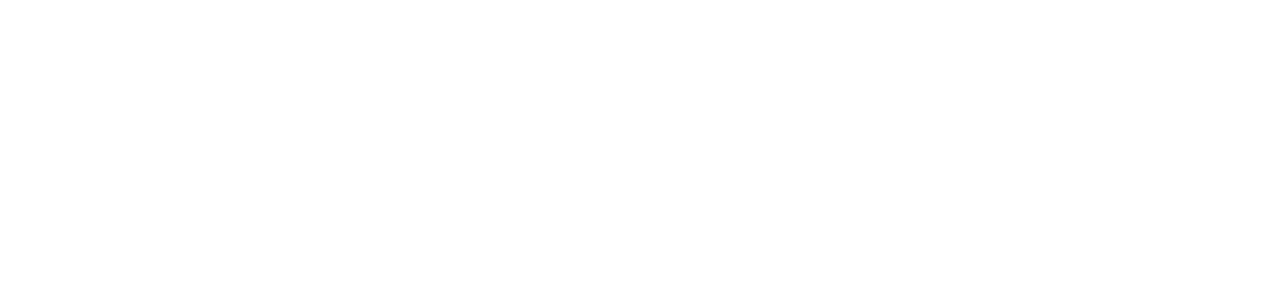
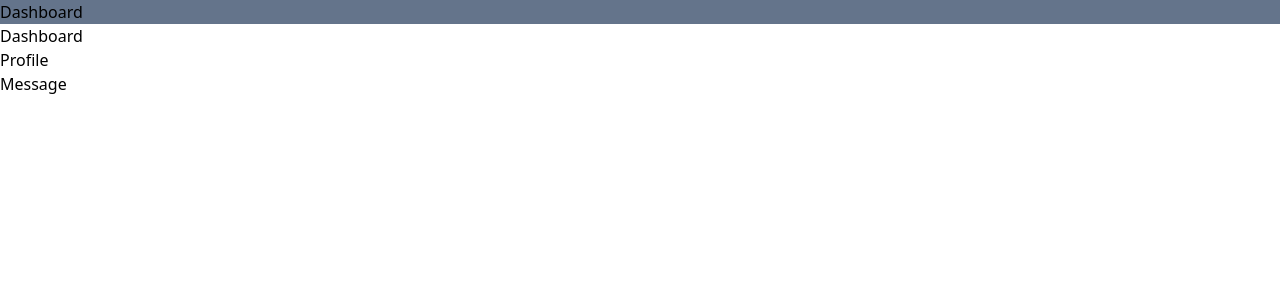
Before and after one commit to muhislah/portfolio, a React (Vite) app: page /#/ in a window 1280 px wide. Shown: the top 300 px of the page. Built offline with nearby package versions, Linux system fonts and the light colour scheme.

Commit message:
change everithing

```diff
--- a/package.json
+++ b/package.json
@@ -1,5 +1,4 @@
 {
-  "homepage": "https://muhislah.github.io/portfolio",
   "name": "react-vite",
   "private": true,
   "version": "0.0.0",
@@ -12,6 +11,7 @@
     "deploy": "gh-pages -d dist"
   },
   "dependencies": {
+    "dotenv": "^16.0.3",
     "react": "^18.2.0",
     "react-dom": "^18.2.0",
     "react-router-dom": "^6.4.5"
--- a/src/App.tsx
+++ b/src/App.tsx
@@ -6,15 +6,12 @@ import Message from './pages/Message'
 import Profile from './pages/Profile'
 
 const routes = [
-	{ path: '/', element: <Dashboard /> },
-	{ path: '/profile', element: <Profile /> },
-	{ path: '/message', element: <Message /> },
-	{ path: '*', element: <NotFound />}
+	{ path: '', element: <Dashboard /> },
+	{ path: 'profile', element: <Profile /> },
+	{ path: 'message', element: <Message /> },
 ]
 
-const router = createBrowserRouter(routes, {
-	basename: '/portfolio/'
-})
+const router = createBrowserRouter(routes)
 
 const App = () => {
 	return (
--- a/src/pages/Dashboard/index.tsx
+++ b/src/pages/Dashboard/index.tsx
@@ -1,8 +1,16 @@
 import React from 'react'
+import {Link} from 'react-router-dom'
 
 const Dashboard = () => {
   return (
-    <div className='flex bg-slate-500 '>Dashboard</div>
+    <>
+      <div className='flex bg-slate-500 '>Dashboard</div>
+      <Link to="/">Dashboard</Link>
+      <br />
+      <Link to="/profile">Profile</Link>
+      <br />
+      <Link to="/message">Message</Link>
+    </>
   )
 }
 
```
Also changed, not shown: 1 other file (tests, documents, lock files or other folders).
